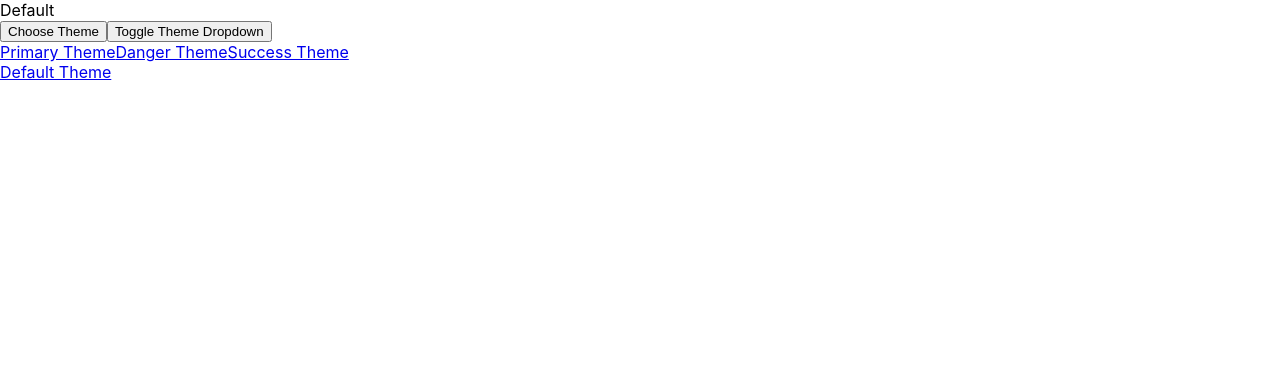
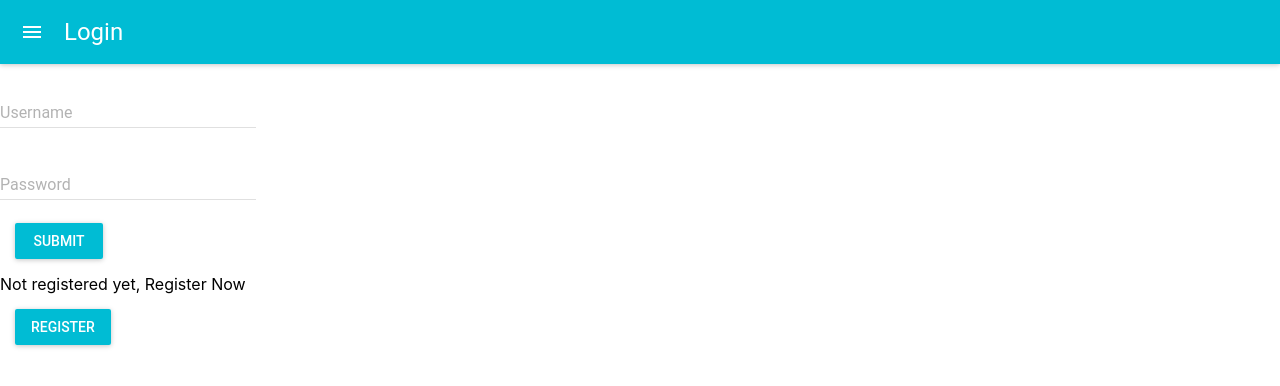
Before and after one commit to twinzdragonz/PS-AssetManagemntSystem-my, a React (Create React App) app: page / in a window 1280 px wide. Shown: the top 386 px of the page. Built offline with nearby package versions, Linux system fonts and the light colour scheme.

Commit message:
Not a perfect protype on Login and back to Register

```diff
--- a/package.json
+++ b/package.json
@@ -3,12 +3,15 @@
   "version": "0.1.0",
   "private": true,
   "dependencies": {
+    "axios": "^0.19.0",
     "bootstrap-4-react": "0.0.59",
     "jquery": "^3.4.1",
+    "material-ui": "^0.20.2",
     "popper.js": "^1.15.0",
     "react": "^16.9.0",
     "react-dom": "^16.9.0",
-    "react-scripts": "3.1.1"
+    "react-scripts": "3.1.1",
+    "react-tap-event-plugin": "^3.0.3"
   },
   "scripts": {
     "start": "react-scripts start",
--- a/public/index.html
+++ b/public/index.html
@@ -30,7 +30,6 @@
     <noscript>You need to enable JavaScript to run this app.</noscript>
     <div id="root"></div>
    <!-- <div id="root2"></div>  ->
-    <!--
       This HTML file is a template.
       If you open it directly in the browser, you will see an empty page.
 
--- a/src/App.js
+++ b/src/App.js
@@ -1,31 +1,35 @@
 import React, { Component } from 'react';
-import logo from './logo.svg';
+import injectTapEventPlugin from 'react-tap-event-plugin';
+// Needed for onTouchTap
+// http://stackoverflow.com/a/34015469/988941
+injectTapEventPlugin();
 import './App.css';
-import { Alert } from 'bootstrap-4-react';
-
-
-
-function App() {
-  return (
-    <div className="App">
-      <header className="App-header">
-        <img src={logo} className="App-logo" alt="logo" />
-        <p>
-          Edit <code>src/App.js</code> and save to reload.
-        </p>
-        <a
-          className="App-link"
-          href="https://reactjs.org"
-          target="_blank"
-          rel="noopener noreferrer"
-        >
-          Learn React
-
-
-        </a>
-      </header>
-    </div>
-  );
+import Loginscreen from './Loginscreen'
+class App extends Component {
+  constructor(props){
+    super(props);
+    this.state={
+      loginPage:[],
+      uploadScreen:[]
+    }
+  }
+  componentWillMount(){
+    var loginPage =[];
+    loginPage.push(<Loginscreen parentContext={this}/>);
+    this.setState({
+                  loginPage:loginPage
+                    })
+  }
+  render() {
+    return (
+      <div className="App">
+        {this.state.loginPage}
+        {this.state.uploadScreen}
+      </div>
+    );
+  }
 }
-
+const style = {
+  margin: 15,
+};
 export default App;
--- a/src/components/themeswitcher.js
+++ b/src/components/themeswitcher.js
@@ -1,4 +1,5 @@
 import React, { Component } from 'react';
+import { Alert } from 'bootstrap-4-react';
 
 class ThemeSwitcher extends Component {
 
@@ -20,7 +21,6 @@ class ThemeSwitcher extends Component {
     const themeClass = theme ? theme.toLowerCase() : 'secondary';
 
     return (
-
 
       <div className="d-flex flex-wrap justify-content-center position-absolute w-100 h-100 align-items-center align-content-center">
 
--- /dev/null
+++ b/src/login.js
@@ -0,0 +1,82 @@
+import React, { Component } from 'react';
+import MuiThemeProvider from 'material-ui/styles/MuiThemeProvider';
+import AppBar from 'material-ui/AppBar';
+import RaisedButton from 'material-ui/RaisedButton';
+import TextField from 'material-ui/TextField';
+import axios from 'axios';
+
+
+
+class Login extends Component {
+constructor(props){
+  super(props);
+  this.state={
+  username:'',
+  password:''
+  }
+ }
+
+ handleClick(event){
+    var apiBaseUrl = "http://localhost:4000/api/";
+    var payload={
+    "email":this.state.username,
+    "password":this.state.password
+    }
+
+    axios.post(apiBaseUrl+'login', payload)
+
+    .then(function (response) {
+    console.log(response);
+    if(response.data.code === 200){
+    console.log("Login successfull");
+
+  //  var uploadScreen=[];
+  //  uploadScreen.push(<UploadScreen appContext={self.props.appContext}/>)
+  //  self.props.appContext.setState({loginPage:[],uploadScreen:uploadScreen})
+    }
+    else if(response.data.code === 204){
+    console.log("Username password do not match");
+    alert("username password do not match")
+    }
+    else{
+    console.log("Username does not exists");
+    alert("Username does not exist");
+    }
+    })
+    .catch(function (error) {
+    console.log(error);
+    });
+    }
+
+render() {
+    return (
+      <div>
+        <MuiThemeProvider>
+          <div>
+          <AppBar
+             title="Login"
+           />
+           <TextField
+             hintText="Enter your Username"
+             floatingLabelText="Username"
+             onChange = {(event,newValue) => this.setState({username:newValue})}
+             />
+           <br/>
+             <TextField
+               type="password"
+               hintText="Enter your Password"
+               floatingLabelText="Password"
+               onChange = {(event,newValue) => this.setState({password:newValue})}
+               />
+             <br/>
+             <RaisedButton label="Submit" primary={true} style={style} onClick={(event) => this.handleClick(event)}/>
+         </div>
+         </MuiThemeProvider>
+      </div>
+    );
+  }
+}
+const style = {
+ margin: 15,
+};
+export default Login;
--- /dev/null
+++ b/src/loginscreen.js
@@ -0,0 +1,78 @@
+import React, { Component } from 'react';
+import MuiThemeProvider from 'material-ui/styles/MuiThemeProvider';
+import RaisedButton from 'material-ui/RaisedButton';
+import Login from './login';
+import Register from './register';
+
+
+class Loginscreen extends Component {
+  constructor(props){
+    super(props);
+    this.state={
+      username:'',
+      password:'',
+      loginscreen:[],
+      loginmessage:'',
+      buttonLabel:'Register',
+      isLogin:true
+    }
+  }
+
+
+  componentWillMount(){
+    var loginscreen=[];
+    loginscreen.push(<Login parentContext={this} appContext={this.props.parentContext}/>);
+    var loginmessage = "Not registered yet, Register Now";
+    this.setState({
+                  loginscreen:loginscreen,
+                  loginmessage:loginmessage
+                    })
+  }
+
+  handleClick(event){
+    // console.log("event",event);
+    var loginmessage;
+    if(this.state.isLogin){
+      var loginscreen=[];
+      loginscreen.push(<Register parentContext={this}/>);
+      loginmessage = "Already registered.Go to Login";
+      this.setState({
+                     loginscreen:loginscreen,
+                     loginmessage:loginmessage,
+                     buttonLabel:"Login",
+                     isLogin:false
+                   })
+    }
+    else{
+      loginscreen.push(<Login parentContext={this}/>);
+      loginmessage = "Not Registered yet.Go to registration";
+      this.setState({
+                     loginscreen:loginscreen,
+                     loginmessage:loginmessage,
+                     buttonLabel:"Register",
+                     isLogin:true
+                   })
+    }
+  }
+
+
+  render() {
+    return (
+      <div className="loginscreen">
+        {this.state.loginscreen}
+        <div>
+          {this.state.loginmessage}
+          <MuiThemeProvider>
+            <div>
+               <RaisedButton label={this.state.buttonLabel} primary={true} style={style} onClick={(event) => this.handleClick(event)}/>
+           </div>
+          </MuiThemeProvider>
+        </div>
+      </div>
+    );
+  }
+}
+const style = {
+  margin: 15,
+};
+export default Loginscreen;
--- /dev/null
+++ b/src/register.js
@@ -0,0 +1,97 @@
+import React, { Component } from 'react';
+import MuiThemeProvider from 'material-ui/styles/MuiThemeProvider';
+import AppBar from 'material-ui/AppBar';
+import RaisedButton from 'material-ui/RaisedButton';
+import TextField from 'material-ui/TextField';
+import axios from 'axios';
+
+
+class Register extends Component {
+  constructor(props){
+    super(props);
+    this.state={
+      first_name:'',
+      last_name:'',
+      email:'',
+      password:''
+
+    }
+
+  }
+
+  handleClick(event){
+    var apiBaseUrl = "http://localhost:4000/api/";
+    console.log("values",this.state.first_name,this.state.last_name,this.state.email,this.state.password);
+    //To be done:check for empty values before hitting submit
+    var self = this;
+    var payload={
+    "first_name": this.state.first_name,
+    "last_name":this.state.last_name,
+    "email":this.state.email,
+    "password":this.state.password
+    }
+    axios.post(apiBaseUrl+'/register', payload)
+   .then(function (response) {
+     console.log(response);
+     if(response.data.code === 200){
+      //  console.log("registration successfull");
+       var loginscreen=[];
+       loginscreen.push(<login parentContext={this}/>);
+       var loginmessage = "Not Registered yet.Go to registration";
+       self.props.parentContext.setState({loginscreen:loginscreen,
+       loginmessage:loginmessage,
+       buttonLabel:"Register",
+       isLogin:true
+        });
+     }
+   })
+   .catch(function (error) {
+     console.log(error);
+   });
+  }
+
+  render() {
+    return (
+      <div>
+        <MuiThemeProvider>
+          <div>
+          <AppBar
+             title="Register"
+           />
+           <TextField
+             hintText="Enter your First Name"
+             floatingLabelText="First Name"
+             onChange = {(event,newValue) => this.setState({first_name:newValue})}
+             />
+           <br/>
+           <TextField
+             hintText="Enter your Last Name"
+             floatingLabelText="Last Name"
+             onChange = {(event,newValue) => this.setState({last_name:newValue})}
+             />
+           <br/>
+           <TextField
+             hintText="Enter your Email"
+             type="email"
+             floatingLabelText="Email"
+             onChange = {(event,newValue) => this.setState({email:newValue})}
+             />
+           <br/>
+           <TextField
+             type = "password"
+             hintText="Enter your Password"
+             floatingLabelText="Password"
+             onChange = {(event,newValue) => this.setState({password:newValue})}
+             />
+           <br/>
+           <RaisedButton label="Submit" primary={true} style={style} onClick={(event) => this.handleClick(event)}/>
+          </div>
+         </MuiThemeProvider>
+      </div>
+    );
+  }
+}
+const style = {
+  margin: 15,
+};
+export default Register;
```
Also changed, not shown: src/index.js (+2 -6 lines), src/uploadScreen.js (added), 2 other files (tests, documents, lock files or other folders).
